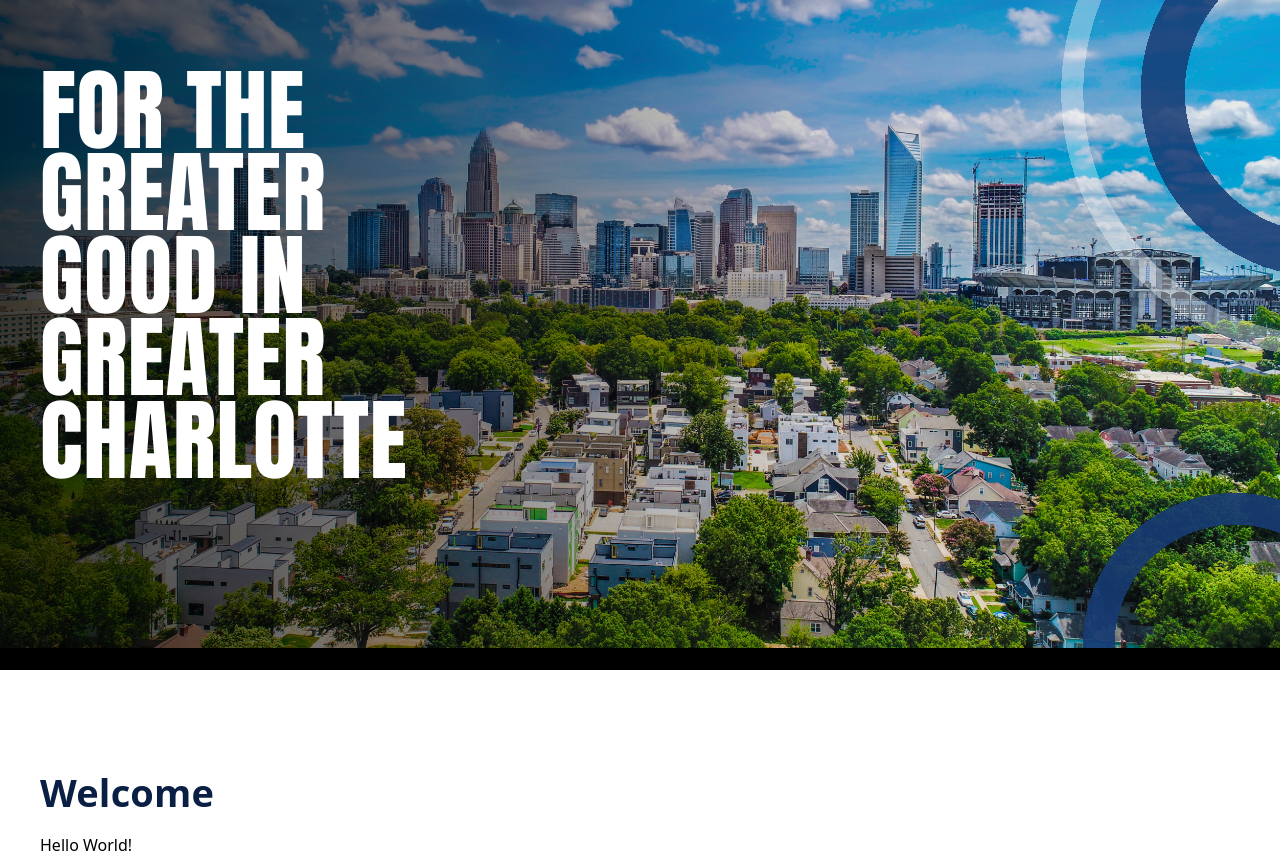
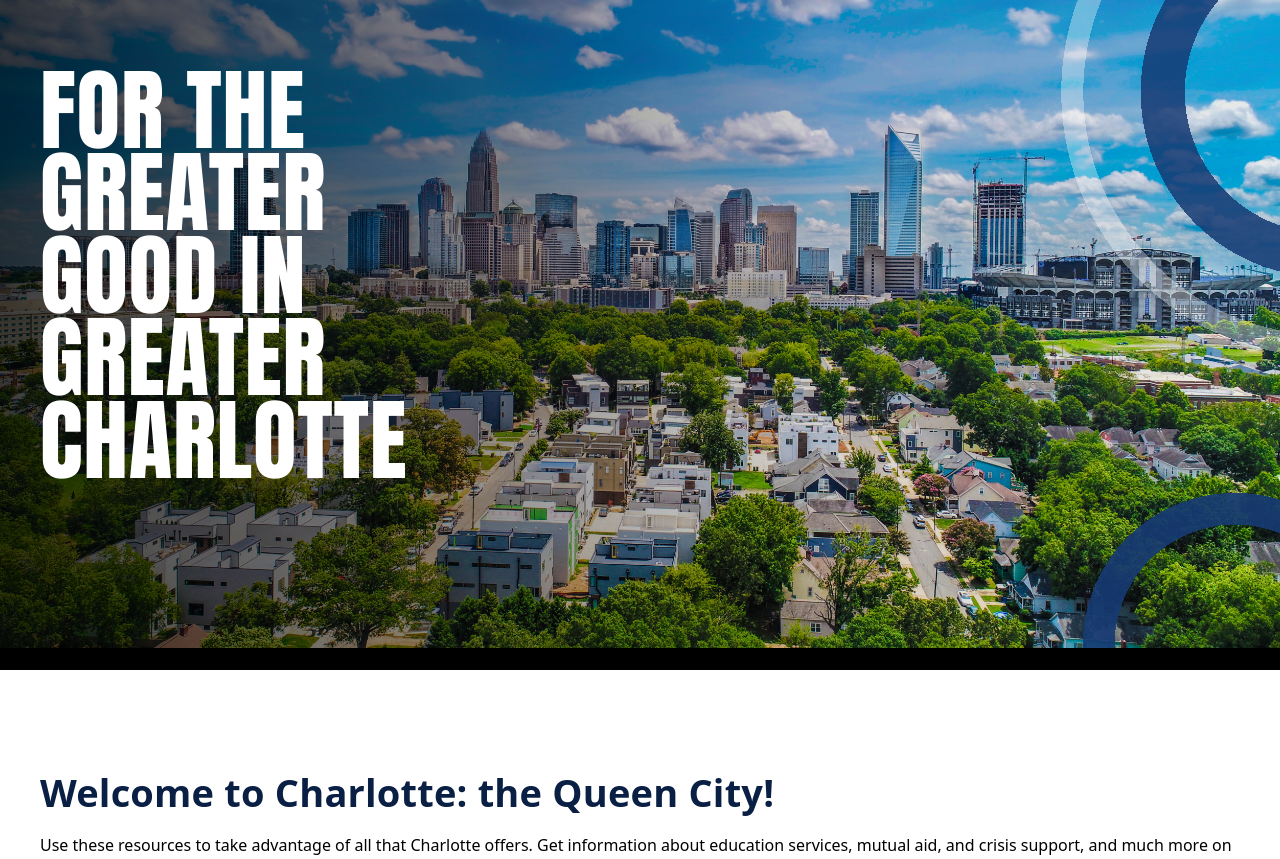
Before and after one commit to irev1ak1n/charlotte-community-hub, a plain HTML site: page index.html in a window 1280 px wide. Shown: the part 88-947 px from the top of the page. Drawn offline with Linux system fonts and the light colour scheme.

Commit message:
Update welcome message and section description

```diff
--- a/index.html
+++ b/index.html
@@ -56,9 +56,9 @@
 <section class="home-section" id="services">
     <div class="container">
         <div class="section-head">
-            <h2>Welcome</h2>
+            <h2>Welcome to Charlotte: the Queen City!</h2>
             <p class="section-lead">
-               Hello World!
+               Use these resources to take advantage of all that Charlotte offers. Get information about education services, mutual aid, and crisis support, and much more on this website!
             </p>
         </div>
 
```
